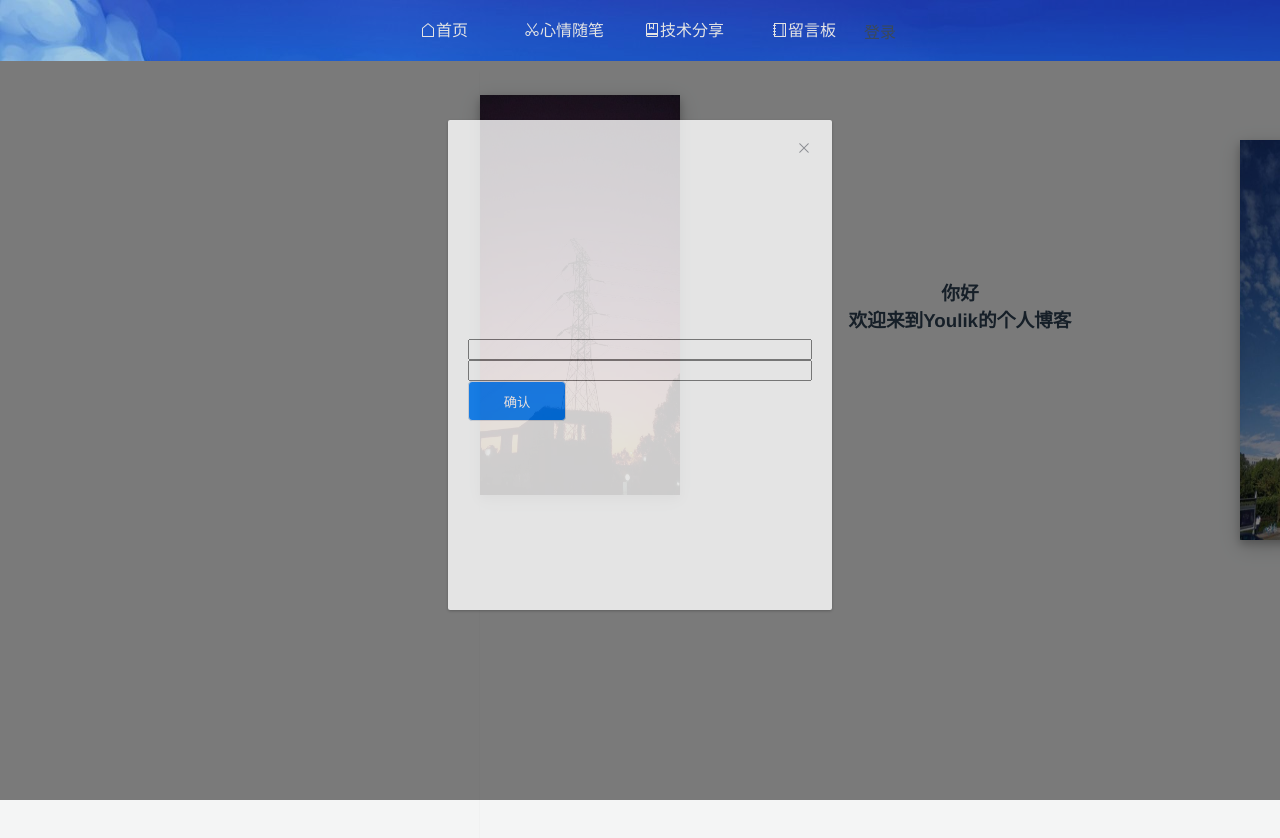
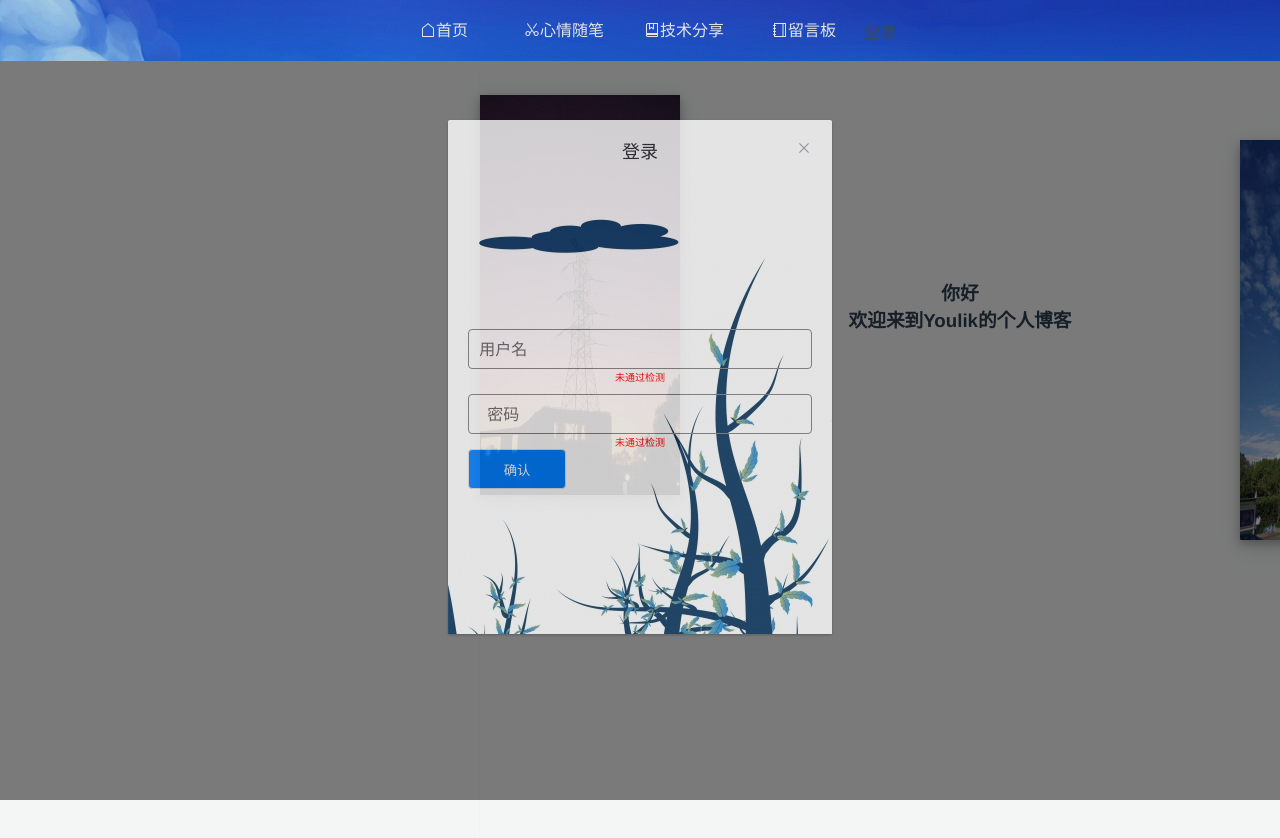
Before and after one commit to youlik/west-po, a Vue app: page /#/home in a window 1280 px wide. Shown: the top 838 px of the page. Built offline with nearby package versions, Linux system fonts and the light colour scheme; no server answers.

Commit message:
新增 -弹窗组件

```diff
--- a/src/basicComponent/baseButton.vue
+++ b/src/basicComponent/baseButton.vue
@@ -1,6 +1,6 @@
 <template>
     <div class="base-button-container">
-        <button style="width: 100%;height: 100%;cursor: pointer" :class="[type,'base']">
+        <button style="width: 100%;height: 100%;cursor: pointer" @click="$emit('click')":class="[type,'base']">
             <span>{{label}}</span>
         </button>
     </div>
@@ -43,6 +43,7 @@
         cursor: pointer;
         text-align: center;
         color: white;
+        z-index: 99999;
         border: 1px solid #dcdfe6;
 
     }
--- /dev/null
+++ b/src/basicComponent/baseDialog.vue
@@ -0,0 +1,42 @@
+<template>
+    <div>
+        <el-dialog
+                :title="title"
+                :visible.sync="flag"
+                width="30%"
+        >
+            <slot></slot>
+        </el-dialog>
+    </div>
+
+</template>
+
+<script>
+  export default {
+    name: "baseDialog",
+    props:{
+      title:{
+        type:String,
+        default:''
+      },
+      flag:{
+        type:Boolean,
+        default: false
+      }
+    }
+  }
+</script>
+
+<style lang="scss" scoped>
+    /deep/.el-dialog__body{
+        /*filter:blur(10px);*/
+        /*-webkit-filter:blur(10px);*/
+        /*-moz-filter:blur(10px);*/
+        /*-ms-filter:blur(10px);*/
+        /*-o-filter:blur(10px);*/
+        background: url("../assets/background.jpg");
+    }
+    /deep/.el-dialog__title{
+
+    }
+</style>
--- a/src/basicComponent/baseInput.vue
+++ b/src/basicComponent/baseInput.vue
@@ -1,15 +1,77 @@
 <template>
-    <div class="base-input-container">
+    <section>
+        <div class="base-input-container">
+            <span class="label-container">{{label}}</span>
+            <input v-model="boundValue" :type="type" class="input"></input>
+        </div>
+        <div class="tip-container">未通过检测</div>
+    </section>
 
-    </div>
 </template>
 
 <script>
   export default {
-    name: "baseInput"
+    name: "baseInput",
+    data(){
+      return{
+        boundValue:''
+      }
+    },
+    props:{
+      label:{
+        type:String,
+        default:'用户名',
+      },
+      type:{
+        type:String,
+        default: 'text'
+      }
+    },
+    watch:{
+      boundValue(newVal){
+        this.$emit('input',newVal)
+      }
+    }
   }
 </script>
 
-<style scoped>
+<style lang="scss" scoped>
+    .base-input-container{
+        height: 40px;
+        border: 1px solid gray;
+        border-radius: 4px;
+        font-size: 16px;
+        margin: 10px 0;
+        box-sizing: border-box;
+        &:focus{
+            border: 1px solid yellow;
+        }
+    }
 
+    .label-container{
+        width: 20%;
+        text-align: right;
+        line-height: 40px;
+    }
+
+    .tip-container{
+        font-size: 10px;
+        margin-top: -10px;
+        color: red;
+        text-align: center;
+    }
+
+    .input{
+        background:none;
+        outline:none;
+        border:none;
+        white-space: nowrap;
+        box-sizing: border-box;
+        line-height: 40px;
+        width: 80%;
+        font-size: 16px;
+        padding: 0 10px;
+        text-align: left;
+
+    }
 </style>
--- /dev/null
+++ b/src/common/css/base.scss
@@ -0,0 +1,11 @@
+.flex-layout-column{
+  display: flex;
+  flex-direction: column;
+  align-content: center;
+}
+
+.flex-layout-row {
+  display: flex;
+  justify-content: center;
+  align-content: center;
+}
--- a/src/components/messageBoard.vue
+++ b/src/components/messageBoard.vue
@@ -12,17 +12,20 @@
         </div>
         <div class="submit-container">
             <el-input :row="2" v-model="messageContent"></el-input>
-            <el-button type="primary" @click="addMess">提交</el-button>
+            <base-button @click="addMess" label="提交"></base-button>
         </div>
     </div>
 </template>
 
 <script>
     import dayjs from 'dayjs'
+    import BaseInput from "../basicComponent/baseInput";
+    import BaseButton from "../basicComponent/baseButton";
 
     export default {
         name: "messageBoard",
-        data() {
+      components: {BaseButton, BaseInput},
+      data() {
             return {
                 list: [],
                 messageContent: ''
--- a/src/components/tabs.vue
+++ b/src/components/tabs.vue
@@ -6,9 +6,9 @@
             <router-link :to="item.path"><i :class="item.meta.icon"></i><span style="height: 100%">{{item.meta.title}}</span></router-link>
         </div>
         <div @click="flag=true">登录</div>
-        <ming-dialog :flag="true ">
+        <base-dialog :flag="true" title="登录">
             <login></login>
-        </ming-dialog>
+        </base-dialog>
     </div>
 </template>
 
@@ -16,7 +16,7 @@
   import router from '../router/index'
   import Login from '../views/login'
   import MingDialog from "./mingDialog";
-
+  import baseDialog from "../basicComponent/baseDialog";
   export default {
     name: "tabs",
     data() {
@@ -26,7 +26,7 @@
         routeList: []
       }
     },
-    components: {MingDialog, Login},
+    components: {MingDialog, Login,baseDialog},
     methods: {
       selectTabs(id) {
         this.selectId = id
--- a/src/main.js
+++ b/src/main.js
@@ -4,6 +4,7 @@ import element from 'element-ui'
 import Router from 'vue-router'
 import router from './router'
 import 'element-ui/lib/theme-chalk/index.css';
+import '../src/common/css/base.scss'
 import axios from 'axios'
 
 
--- a/src/views/login.vue
+++ b/src/views/login.vue
@@ -1,16 +1,20 @@
 <template>
     <div class="login-container">
-        <input v-model="username">
-        <input v-model="password">
-        <base-button></base-button>
+        <section>
+            <base-input v-model="username" label="用户名"></base-input>
+            <base-input v-model="password" type="password" label="密码"></base-input>
+            <base-button @click="submit"></base-button>
+        </section>
+
     </div>
 </template>
 
 <script>
     import BaseButton from "../basicComponent/baseButton";
+    import BaseInput from "../basicComponent/baseInput";
     export default {
         name: "login.vue",
-      components: {BaseButton},
+      components: {BaseInput, BaseButton},
       data(){
             return{
                 username:"",
@@ -25,7 +29,10 @@
                 }).then(function (result) {
                     console.log(result)
                 })
-            }
+            },
+          submit(){
+            console.log(this.username)
+          }
         }
     }
 </script>
```
Also changed, not shown: src/basicComponent/baseFrom.vue (added, +13 -0 lines), src/assets/background.jpg (added).
